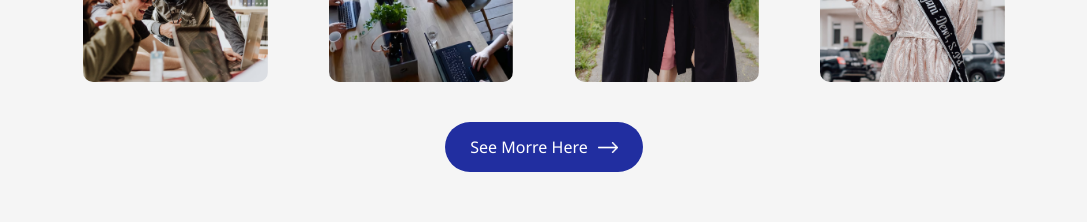
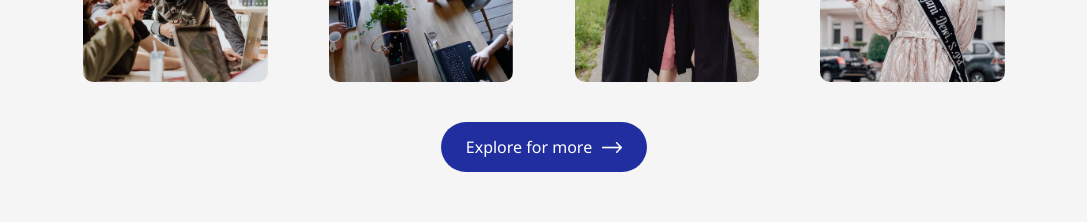
Before and after one commit to mukeshmd92/COLLEGEWEB, a React (Vite) app: page / in a window 1280 px wide. Shown: the part 2280-2502 px from the top of the page, without its empty margins (96-1183 px from the left). Built offline with nearby package versions, Linux system fonts and the light colour scheme.

Commit message:
read more

```diff
--- a/src/Component/Campus/Campus.jsx
+++ b/src/Component/Campus/Campus.jsx
@@ -15,7 +15,7 @@ const Campus = () => {
             <img src={gallery_3} alt="" />
             <img src={gallery_4} alt="" />
          </div>
-         <button className='btn dark-btn' >See Morre Here <img src={white_arrow} alt="" /></button>
+         <button className='btn dark-btn' >Explore for more <img src={white_arrow} alt="" /></button>
 
 
     </Element>
```
